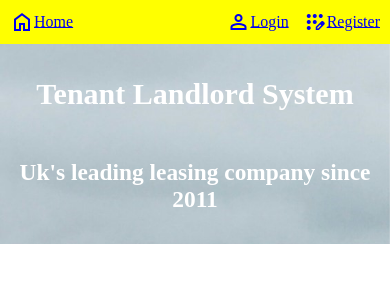
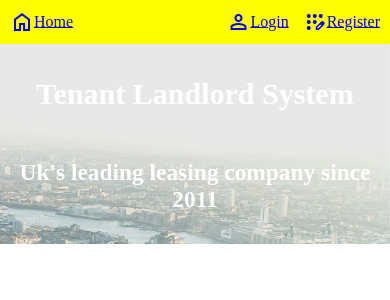
Before and after one commit to Sovietsupporter69/Tenant-landlord-system, a PHP site: page / in a window 390 px wide. Shown: the top 300 px of the page. Run offline with PHP 8.4, Linux system fonts and the light colour scheme.

Commit message:
Background mobile image added

```diff
--- a/htdocs/css/desktop.css
+++ b/htdocs/css/desktop.css
@@ -1,3 +1,4 @@
 .welcome-banner{
-    min-height: 450px;
+    min-height: 500px;
+    background-image: url("../assets/background-desk.jpg");
 }
--- a/htdocs/css/global.css
+++ b/htdocs/css/global.css
@@ -37,12 +37,11 @@ span.material-symbols-outlined {
 }
 
 .welcome-banner{
-    /* min-height:450px ; */
-    background-image: url("../assets/background-6.jpg");
     text-align: center;
     background-repeat: no-repeat;
     background-attachment: fixed;
     background-size: cover;
+    background-position: center;
     display: flex;
     justify-content: center;
     align-content: center;
--- a/htdocs/css/mobile.css
+++ b/htdocs/css/mobile.css
@@ -1,3 +1,4 @@
 .welcome-banner{
     min-height: 200px;
+    background-image: url("../assets/background-mob.jpg");
 }
```
Also changed, not shown: htdocs/assets/background-desk.jpg (renamed from htdocs/assets/background-6.jpg), htdocs/assets/background-mob.jpg (added).
